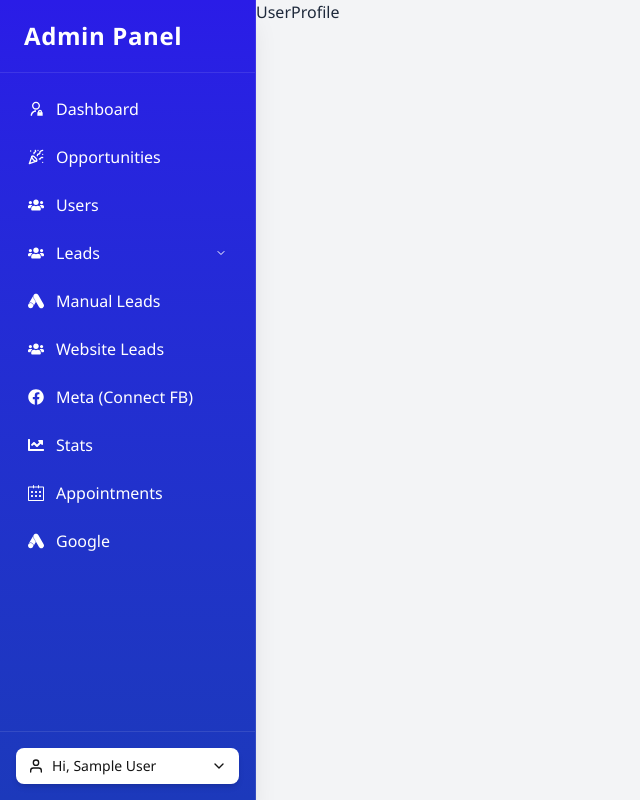
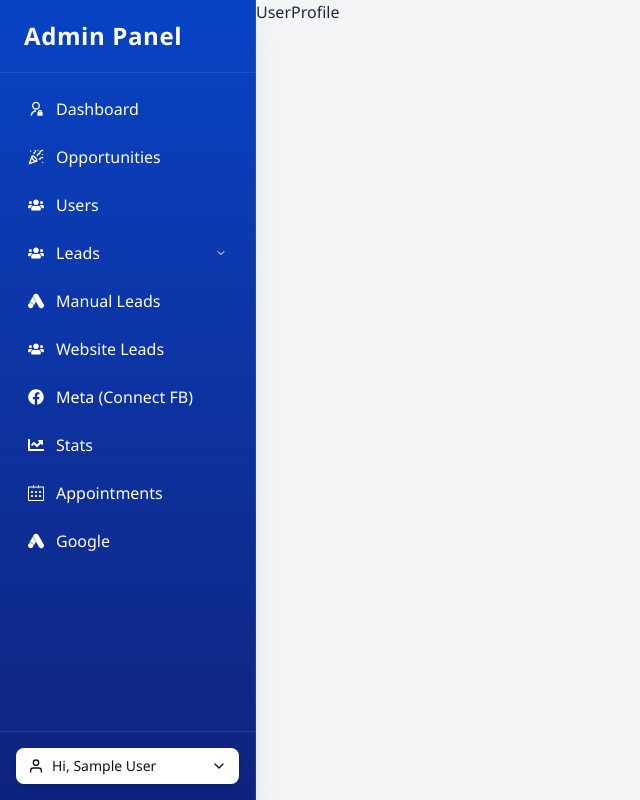
Before and after one commit to Anupam-Devnexus/meta-testing-3, a React (Vite) app: page /user-dashboard/user-profile in a window 1280 px wide. Shown: the whole page, without its empty margins (0-640 px from the left). Built offline with nearby package versions, Linux system fonts and the light colour scheme; sample sign-in values are in the browser's storage.

Commit message:
1st update

```diff
--- a/src/App.css
+++ b/src/App.css
@@ -1,7 +1,7 @@
 @import "tailwindcss";
 :root {
-  --primary-color: #1e3a8a;         /* Dark blue */
-  --primary-light: #3b82f6;         /* Bright blue */
+  --primary-color: #082b8b;         /* Dark blue */
+  --primary-light: #2968ce;         /* Bright blue */
   --primary-dark: #1e40af;          /* Navy */
   --accent-color: #e0f2fe;          /* Light blue background */
   --text-color: #1e293b;            /* Slate gray */
@@ -65,3 +65,16 @@ html {
 .animate-fadeIn {
   animation: fadeIn 0.5s ease-in-out;
 }
+/* Apply to the scrollable container */
+.hide-scrollbar {
+  overflow: auto;               /* or scroll, as needed */
+  -ms-overflow-style: none;     /* IE and Edge */
+  scrollbar-width: none;        /* Firefox */
+}
+
+/* Chrome, Safari, Opera (WebKit) */
+.hide-scrollbar::-webkit-scrollbar {
+  width: 0;
+  height: 0;
+  background: transparent; /* optional */
+}
--- a/src/App.jsx
+++ b/src/App.jsx
@@ -90,7 +90,7 @@ function AppContent() {
   );
 
   return (
-    <div className="flex min-h-screen bg-gray-100">
+    <div className="hide-scrollbar flex min-h-screen bg-gray-100">
       {!hideNavbar && user && <Navbar />}
 
       <main className={`flex-1 min-h-screen overflow-auto ${!hideNavbar ? "ml-64" : ""}`}>
--- a/src/Components/Navbar.jsx
+++ b/src/Components/Navbar.jsx
@@ -160,7 +160,7 @@ export default function Navbar() {
   //  Render UI
   // ---------------------------
   return (
-    <nav className="h-screen bg-gradient-to-b from-[#2a1ce7] to-[#1c39bb] text-white fixed top-0 left-0 shadow-xl flex flex-col border-r border-white/10 w-64 transition-all duration-300">
+    <nav className="h-screen bg-gradient-to-b from-[#0743c4] to-[#0e237e] text-white fixed top-0 left-0 shadow-xl flex flex-col border-r border-white/10 w-64 transition-all duration-300">
       {/* Header */}
       <div className="px-6 py-5 border-b border-white/10">
         <h1 className="text-2xl font-bold tracking-wide">
@@ -188,8 +188,7 @@ export default function Navbar() {
                       )
                       : handleNavigate(item.path)
                   }
-                  className={`flex items-center justify-between px-4 py-2 rounded-lg cursor-pointer transition-all duration-200 ${
-                    isParentActive
+                  className={`flex items-center justify-between px-4 py-2 rounded-lg cursor-pointer transition-all duration-200 ${isParentActive
                       ? "bg-white/20 font-semibold"
                       : "hover:bg-white/10"
                     }`}
@@ -200,8 +199,7 @@ export default function Navbar() {
                   </div>
                   {item.submenu && (
                     <FiChevronDown
-                      className={`text-xs transition-transform ${
-                        openSubmenu === item.label ? "rotate-180" : ""
+                      className={`text-xs transition-transform ${openSubmenu === item.label ? "rotate-180" : ""
                         }`}
                     />
                   )}
@@ -216,8 +214,7 @@ export default function Navbar() {
                         <li key={sub.sublabel}>
                           <div
                             onClick={() => !sub.loading && handleNavigate(sub.path)}
-                            className={`flex items-center gap-2 py-2 px-2 text-sm rounded-md cursor-pointer transition-all duration-200 ${
-                              sub.loading
+                            className={`flex items-center gap-2 py-2 px-2 text-sm rounded-md cursor-pointer transition-all duration-200 ${sub.loading
                                 ? "bg-white/10 animate-pulse opacity-70"
                                 : isSubActive
                                   ? "text-[#dcdc3c] font-semibold"
@@ -253,8 +250,7 @@ export default function Navbar() {
           <FiUser />
           <span className="text-sm truncate">Hi, {name}</span>
           <FiChevronDown
-            className={`ml-auto transition-transform ${
-              dropdownOpen ? "rotate-180" : ""
+            className={`ml-auto transition-transform ${dropdownOpen ? "rotate-180" : ""
               }`}
           />
         </button>
--- a/src/Pages/AdminDashboard/Calender/Appointments.jsx
+++ b/src/Pages/AdminDashboard/Calender/Appointments.jsx
@@ -414,7 +414,7 @@ const Appointments = () => {
               </div>
             )}
 
-            <div className="flex justify-end gap-2 mt-4">
+            <div className="flex justify-end gap-4 mt-4">
               <button onClick={() => setModalOpen(false)} className="px-3 py-1 bg-gray-300 rounded">Cancel</button>
               <button onClick={handleCreateMeeting} className="px-3 py-1 bg-green-600 text-white rounded">{loading ? "Creating..." : "Create"}</button>
             </div>
--- a/src/Pages/AdminDashboard/Google/GoogleInti.jsx
+++ b/src/Pages/AdminDashboard/Google/GoogleInti.jsx
@@ -1,38 +1,38 @@
-// import React, { useEffect, useState } from 'react';
-// import { GoogleLogin } from '@react-oauth/google';
-// import axios from 'axios';
+import React, { useEffect, useState } from 'react';
+import { GoogleLogin } from '@react-oauth/google';
+import axios from 'axios';
 
-// const GoogleInti = () => {
-//   const [userInfo, setUserInfo] = useState(null);
+const GoogleInti = () => {
+  const [userInfo, setUserInfo] = useState(null);
 
-//   const handleSuccess = async (response) => {
-//     try {
-//       const { data } = await axios.post('/api/oauth2callback', {
-//         code: response.credential,
-//       });
-//       setUserInfo(data);
-//     } catch (error) {
-//       console.error('Error fetching user info:', error);
-//     }
-//   };
+  const handleSuccess = async (response) => {
+    try {
+      const { data } = await axios.post('/api/oauth2callback', {
+        code: response.credential,
+      });
+      setUserInfo(data);
+    } catch (error) {
+      console.error('Error fetching user info:', error);
+    }
+  };
 
-//   const handleError = (error) => {
-//     console.error('Login Failed:', error);
-//   };
+  const handleError = (error) => {
+    console.error('Login Failed:', error);
+  };
 
-//   return (
-//     <div>
-//       {!userInfo ? (
-//         <GoogleLogin onSuccess={handleSuccess} onError={handleError} />
-//       ) : (
-//         <div>
-//           <h2>Welcome, {userInfo.email}</h2>
-//           <p>Customer ID: {userInfo.customerId}</p>
-//           {/* Display other Google Ads account details here */}
-//         </div>
-//       )}
-//     </div>
-//   );
-// };
+  return (
+    <div>
+      {!userInfo ? (
+        <GoogleLogin onSuccess={handleSuccess} onError={handleError} />
+      ) : (
+        <div>
+          <h2>Welcome, {userInfo.email}</h2>
+          <p>Customer ID: {userInfo.customerId}</p>
+          {/* Display other Google Ads account details here */}
+        </div>
+      )}
+    </div>
+  );
+};
 
-// export default GoogleInti;
+export default GoogleInti;
```
Lines whose indentation alone changed are shown as unchanged.
